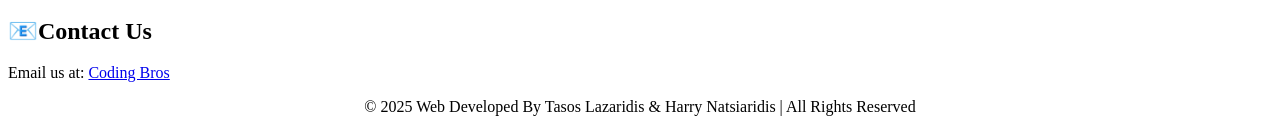
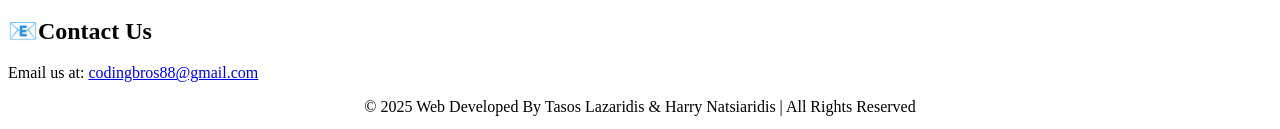
Before and after one commit to codingbros88-pixel/ComputerInformatics-Website, a plain HTML site: page index.html in a window 1280 px wide. Shown: the part 1706-1835 px from the top of the page. Drawn offline with Linux system fonts and the light colour scheme.

Commit message:
Fix HTML formatting and structure

```diff
--- a/index.html
+++ b/index.html
@@ -83,10 +83,11 @@
 
 <section>
   <h2>📧Contact Us</h2>
-  <p>Email us at: <a href="mailto:codingbros88@gmail.com">Coding Bros</a></p>
+  <p>Email us at: <a href="mailto:codingbros88@gmail.com">codingbros88@gmail.com</a></p>
 </section>
 
 <center><p>© 2025 Web Developed By Tasos Lazaridis & Harry Natsiaridis |
  All Rights Reserved</p></center>
 </body>
+
 </html>
```
